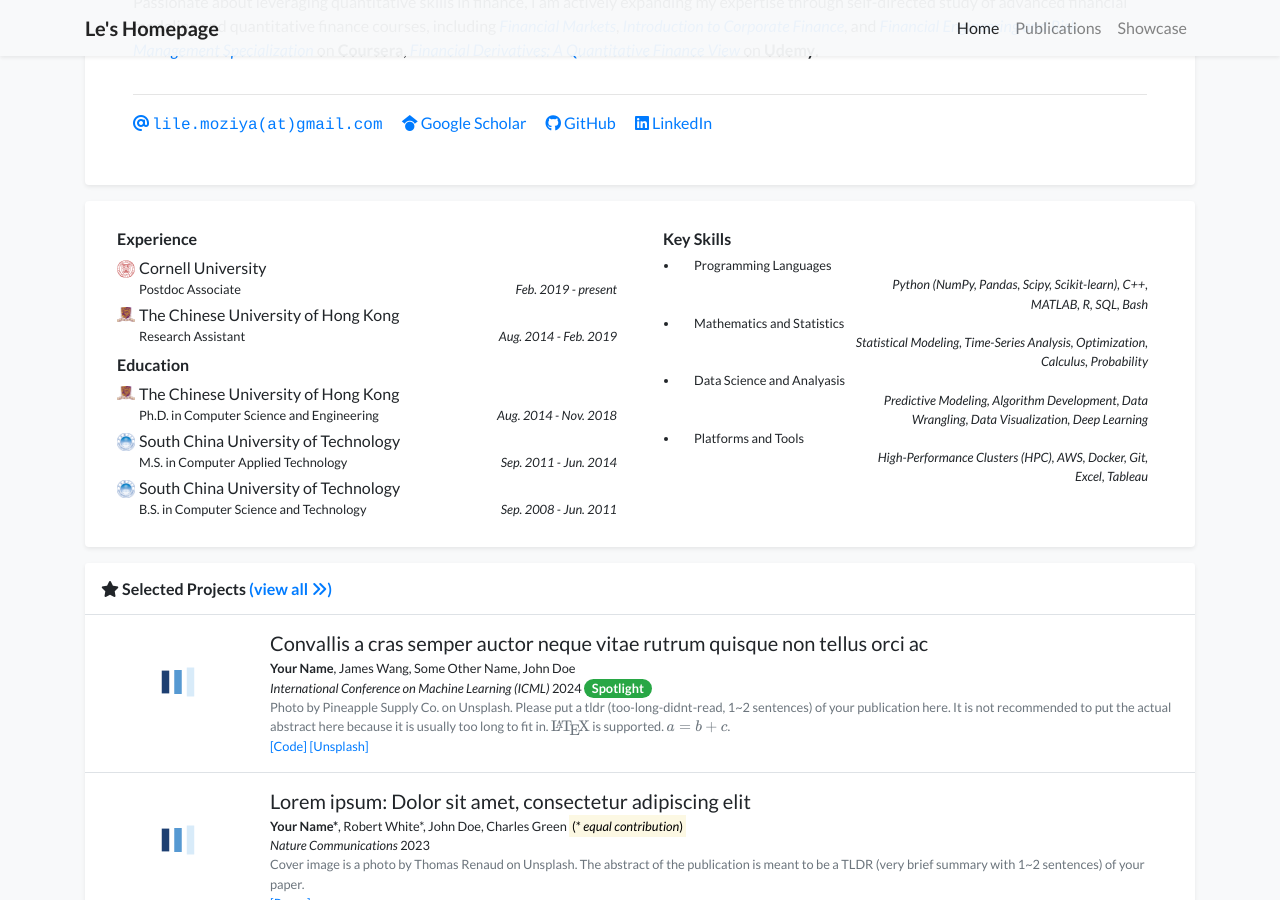
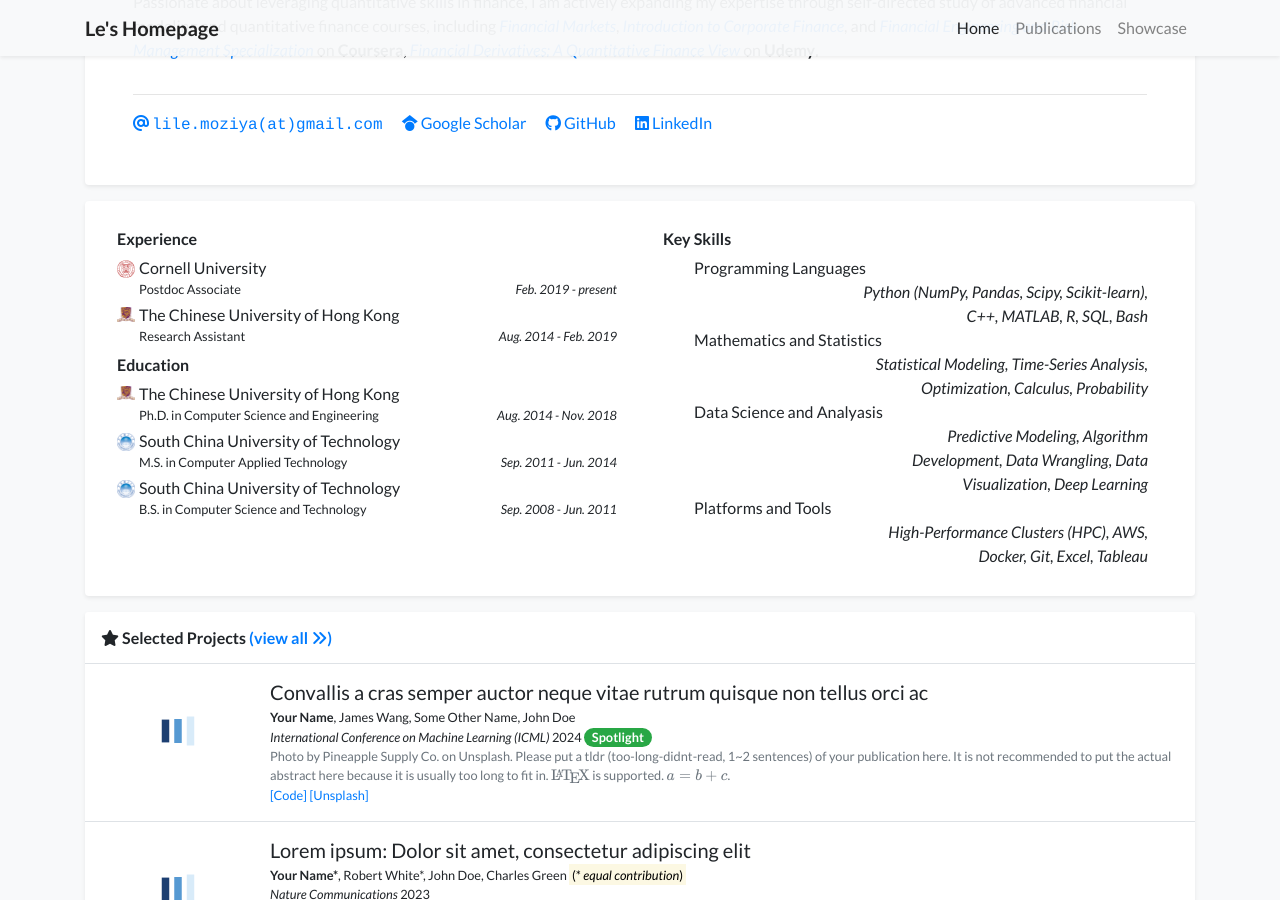
Before and after one commit to moziya/moziya, a Jekyll site: the page built from index.html, in a window 1280 px wide and 900 px high, scrolled down 514 px. Built offline with Jekyll 4.4.1, drawn with Linux system fonts in a browser that asks for light colours; nearby versions of some CDN libraries; a style sheet for code colours, icons or effects is not loaded.

Commit message:
Changed experience card

```diff
--- a/_includes/widgets/experience_card.html
+++ b/_includes/widgets/experience_card.html
@@ -30,7 +30,7 @@
                     <div class="col-md-6">
                         <div class="mx-2 my-1">
                             <h6>Key Skills</h6>
-                            <ul class="list small pl-3 mb-1">
+                            <ul class="list-unstyled pl-3 mb-1">
                                 {% for item in site.data.profile.awards %}
                                 <li>
 <!--                                    <div class="d-flex">
```
